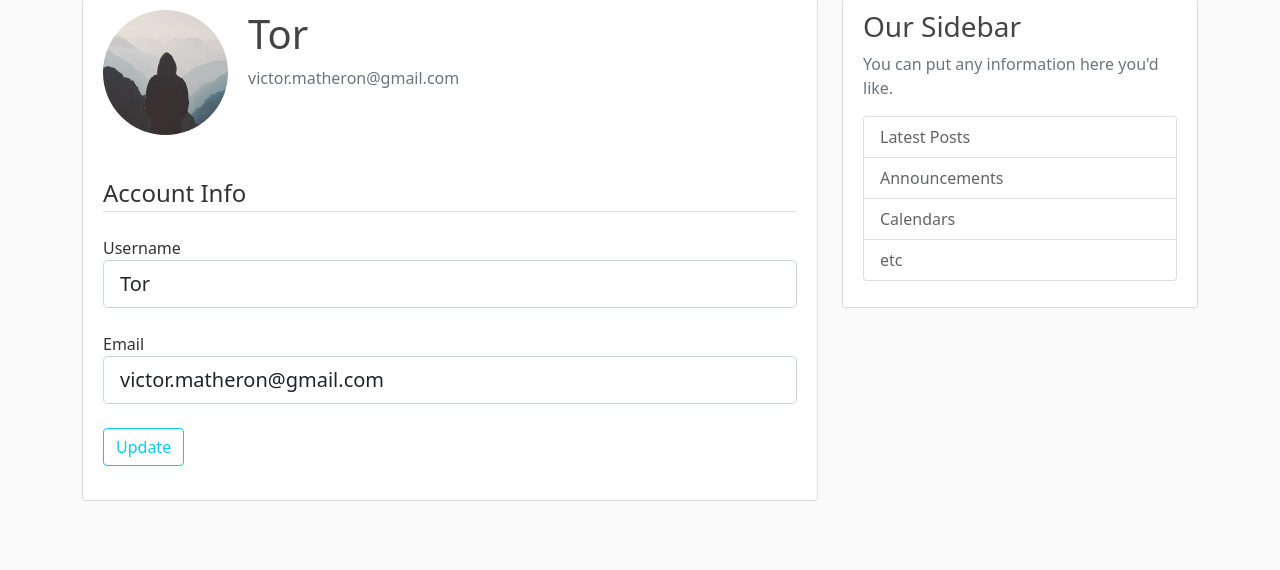
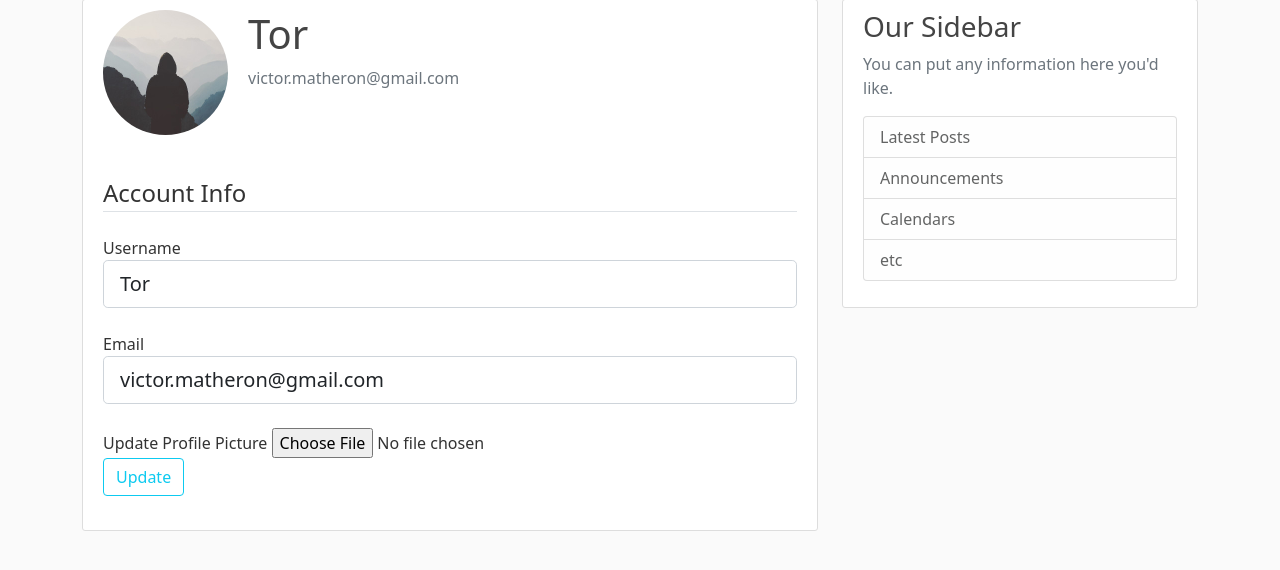
Before and after one commit to oulanbator/flaskblog, a Flask app: page /account in a window 1280 px wide. Shown: the part 81-651 px from the top of the page. Run offline with Flask 2, Linux system fonts and the light colour scheme; a user stored in the database is signed in; some libraries are stand-ins or nearby versions.

Commit message:
Profile pic insertion

```diff
--- a/flaskblog/forms.py
+++ b/flaskblog/forms.py
@@ -1,4 +1,5 @@
 from flask_wtf import FlaskForm
+from flask_wtf.file import FileField, FileAllowed
 from flask_login import current_user
 from wtforms import StringField, PasswordField, SubmitField, BooleanField
 from wtforms.validators import DataRequired, Length, Email, EqualTo, ValidationError
@@ -48,6 +49,7 @@ class UpdateAccountForm(FlaskForm):
         DataRequired(),
         Email()
     ])
+    picture = FileField('Update Profile Picture', validators=[FileAllowed('jpg', 'png')])
     submit = SubmitField('Update')
 
     def validate_username(self, username):
--- a/flaskblog/templates/account.html
+++ b/flaskblog/templates/account.html
@@ -9,7 +9,7 @@
         </div>
     </div>
     <!-- FORM HERE -->
-    <form method="POST" action="">
+    <form method="POST" action="" enctype="multipart/form-data">
         {{ form.hidden_tag() }}
         <fieldset class="form-group">
             <legend class="border-bottom mb-4 mt-4">Account Info</legend>
@@ -39,6 +39,15 @@
                     {{ form.email(class="form-control form-control-lg") }}
                 {% endif %}
             </div>
+            <div class="form-group">
+                {{ form.picture.label() }}
+                {{ form.picture(class="form-control-file") }}
+                {% if form.picture.errors %}
+                    {% for error in form.picture.errors %}
+                        <span class="text-danger">{{ error }}</span></br>
+                    {% endfor %}
+                {% endif %}
+            </div>
         </fieldset>
         <div class="form-group mb-4">
             {{ form.submit(class="btn btn-outline-info") }}
```
